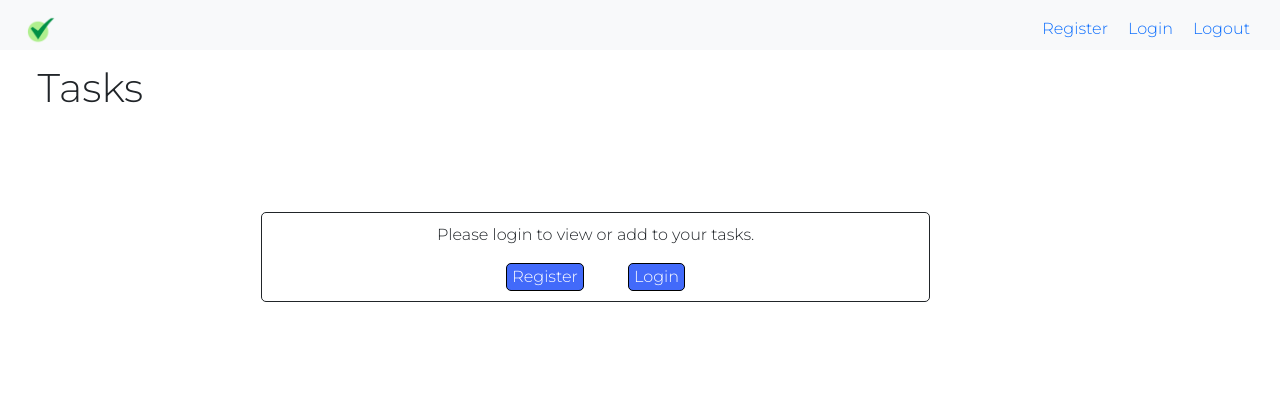
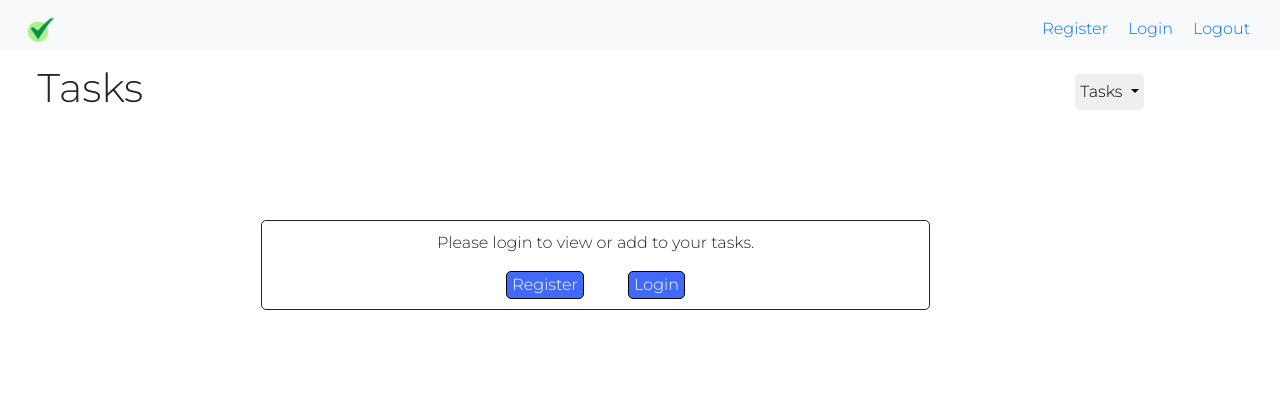
Before and after one commit to JosephLambon/Productivity-App, a Django app: page / in a window 1280 px wide. Shown: the top 420 px of the page. Run offline with Django 5.2, Linux system fonts and the light colour scheme; some libraries are stand-ins or nearby versions.

Commit message:
Added pagination to uncompleted Tasks section / Removed DOM manipulation from React, after reading this isn't best practice for React.

```diff
--- a/Tasks/static/Tasks/styles.css
+++ b/Tasks/static/Tasks/styles.css
@@ -140,13 +140,19 @@
 .delete-btn {
     border: none;
     background-color: inherit;
-    /* text-shadow: 0 0 0 red; */
-    /* background-color: red; */
     border-radius: 5px;
 }
 
 .blue_btn:hover {
     background-color: rgb(37, 83, 251);
+}
+
+#drop_btn {
+    background-color: rgb(239, 239, 239);
+    color: black;
+    border: none;
+    float:right;
+    margin: 10px;
 }
 
 a {
--- a/Tasks/templates/Tasks/index.html
+++ b/Tasks/templates/Tasks/index.html
@@ -2,11 +2,35 @@
 
 {% block body %}
       <div class="container" id="tasks_page_container">
-        <h1>Tasks</h1>
+        <div class="d-flex justify-content-between align-items-center mb-3">
+            <h1>Tasks</h1>
+
+            <nav aria-label="Page navigation" id="nav_drop">
+              <div class="dropdown">
+                <a class="btn blue_btn dropdown-toggle" role="button" data-bs-toggle="dropdown" aria-expanded="false" id="drop_btn">
+                  Tasks
+                </a>
+
+                <ul class="dropdown-menu">
+                  {% if page_obj.has_previous %}
+                      <li class="page-item"><a class="dropdown-item" href="?page={{ page_obj.previous_page_number }}">Previous 10 tasks</a></li>
+                  {% endif %}
+                  {% if page_obj.has_next %}
+                      <li class="page-item"><a class=" page-link dropdown-item" href="?page={{ page_obj.next_page_number }}">Next 10 tasks</a></li>
+                  {% endif %}
+                </ul>
+            </nav>
+          </div>
         {% if user.is_authenticated %}
           <div id="tasks_section">
+
+
             <div class="tasks_container" id="uncompleted_tasks_container">
+
+
               {% comment %} Placeholder for uncompleted tasks {% endcomment %}
+
+
             </div>
 
             <div class="tasks_container" id="completed_tasks_container">
@@ -72,12 +96,9 @@
         {% endif %}
       </div>
 
-
         <script type="text/babel">
           function RenderCompleted() {
             const tasks = JSON.parse('{{ tasks|safe|escapejs }}');
-              console.log(tasks);
-
               const taskComponents = tasks.map((task, index) => {
                   return (
                       <div class="" key={task.id}>
@@ -101,8 +122,6 @@
 
           function RenderUncompleted() {
             const tasks = JSON.parse('{{ tasks|safe|escapejs }}');
-              console.log(tasks);
-
               const taskComponents = tasks.map((task, index) => {
                   return (
                       <div class="" key={task.id}>
--- a/Tasks/templates/Tasks/layout.html
+++ b/Tasks/templates/Tasks/layout.html
@@ -16,7 +16,7 @@
         <script src="https://unpkg.com/react-dom@17/umd/react-dom.production.min.js"></script>
         <script src="https://unpkg.com/babel-standalone@6/babel.min.js"></script>
         {% comment %} Include React Components from static {% endcomment %}
-        {% comment %} <script src="{% static 'Tasks/app.js' %}"></script> {% endcomment %}
+        <script src="{% static 'Tasks/app.js' %}"></script>
         <script type="text/babel" src="{% static 'Tasks/ReactComponents.js' %}"></script>
 
         <link rel="preconnect" href="https://fonts.googleapis.com">
--- a/Tasks/views.py
+++ b/Tasks/views.py
@@ -10,8 +10,8 @@ from .models import User, Task
 from .forms import NewTaskForm
 import json
 
-from django.core.serializers import serialize
 from django.core.serializers.json import DjangoJSONEncoder
+from django.core.paginator import Paginator
 
 def serialise(tasks):
     # for task in tasks:
@@ -93,12 +93,18 @@ def register(request):
 def index(request):
     if request.user.is_authenticated:
         tasks = Task.objects.filter(user=request.user).order_by('-created')
-        serialized_tasks = serialise(tasks)
+
+        p = Paginator(tasks.filter(completed=False), 10)
+        page_no = request.GET.get('page')
+        page_obj = p.get_page(page_no)
+
+        serialized_tasks = serialise(page_obj.object_list)
 
         return render(request, "Tasks/index.html", {
             "new_task_form": NewTaskForm,
             "tasks": serialized_tasks,
-            "now": timezone.now()
+            "now": timezone.now(),
+            "page_obj": page_obj
         })
     else:
         return render(request, "Tasks/index.html", {
```
Also changed, not shown: Tasks/static/Tasks/ReactComponents.js (+83 -115 lines), Tasks/templates/Tasks/calendar.html (+3 -4 lines), db.sqlite3.
